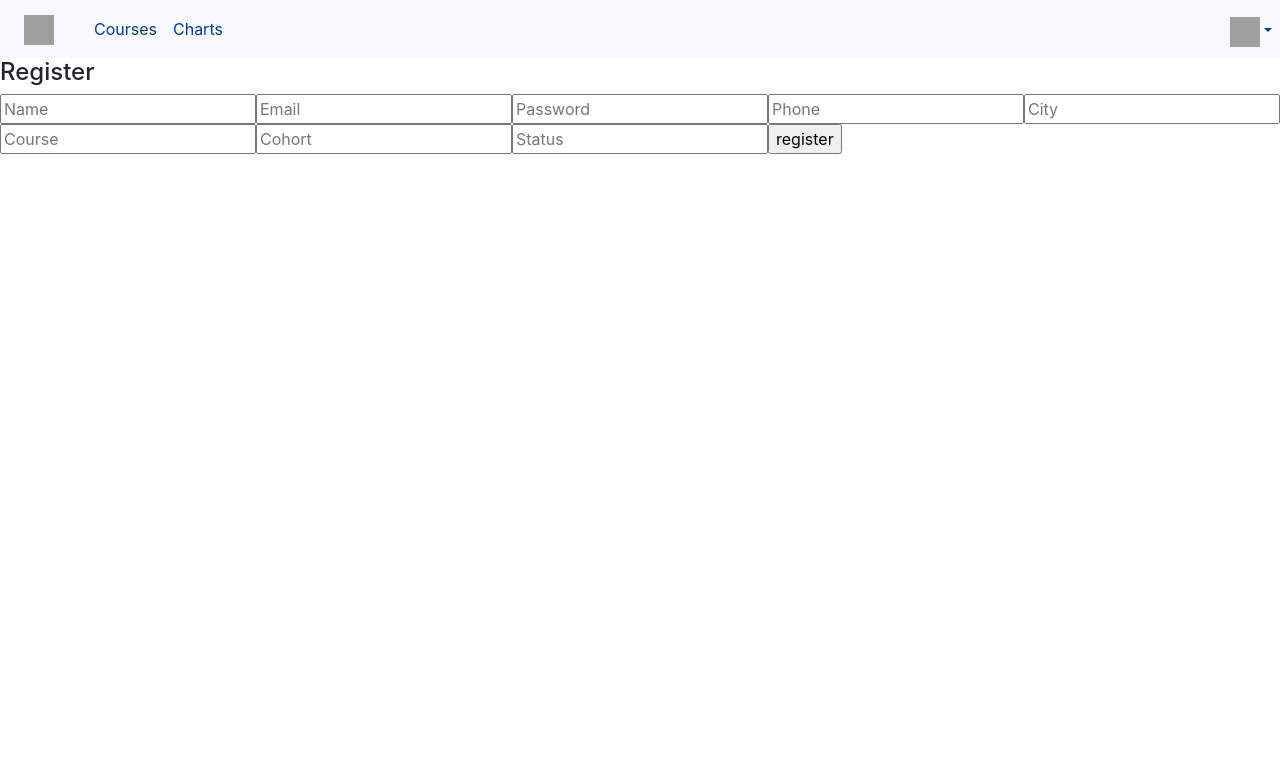
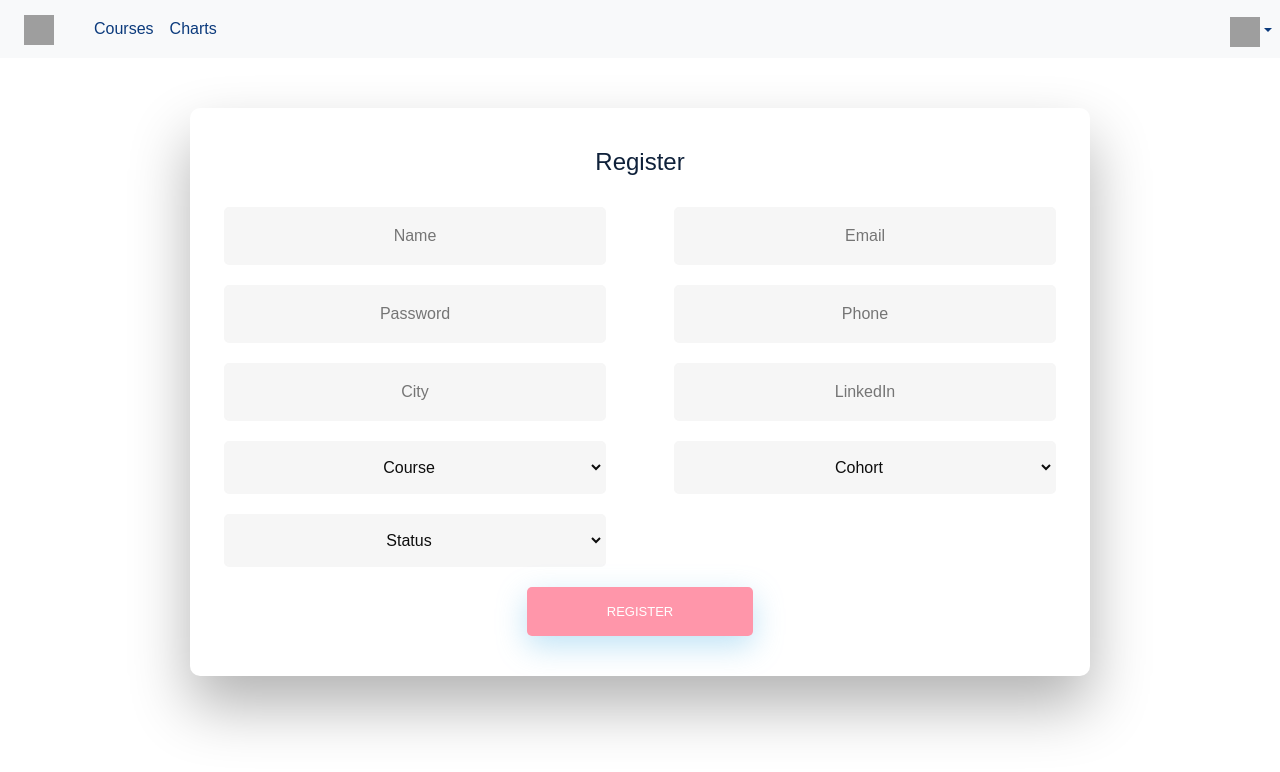
Before and after one commit to m7md389/elevation-job-manager, a React (Create React App) app: page /register in a window 1280 px wide. Shown: the top 772 px of the page. Built offline with nearby package versions, Linux system fonts and the light colour scheme; grey boxes are pictures that could not be loaded; the HTML template or start-up script is replaced by a standard one.

Commit message:
login css

```diff
--- a/src/components/Login.jsx
+++ b/src/components/Login.jsx
@@ -16,7 +16,7 @@ const Login = () => {
 
   return (
     <div className="wrapper fadeInDown ">
-      <div id="formContent">
+      <div id="formContent" className="login-content">
         <div className="title">
           <h4 className="fadeIn first">Login</h4>
         </div>
@@ -28,7 +28,7 @@ const Login = () => {
             value={input.email}
             onChange={handleChange}
             id="email"
-            className="fadeIn second"
+            className="input fadeIn second"
           />
           <input
             type="password"
@@ -36,18 +36,18 @@ const Login = () => {
             value={input.password}
             onChange={handleChange}
             id="password"
-            className="fadeIn third"
+            className="input fadeIn third"
           />
           <input
             type="submit"
             onClick={handleSubmit}
-            className="fadeIn fourth"
+            className="submit fadeIn fourth"
           />
         </div>
 
         <div id="formFooter">
           <span>Dont have account?</span>
-          <Link className="underlineHover" to="/register">
+          <Link className="custom-link underlineHover" to="/register">
             <span className="link-text">Create one</span>
           </Link>
         </div>
--- a/src/components/Register.jsx
+++ b/src/components/Register.jsx
@@ -1,6 +1,6 @@
 import React, { useState } from "react";
 import authService from "../services/authService";
-// import "../styles/login.css";
+import "../styles/login.css";
 
 const Register = () => {
   let [input, setInput] = useState({
@@ -9,10 +9,12 @@ const Register = () => {
     password: "",
     phone: "",
     city: "",
+    linkedin: "",
     course: "",
     cohort: "",
     status: ""
   });
+  let [isdropdownCourseOpened, setIsdropdownCourseOpened] = useState(false);
 
   const handleChange = (event) => {
     setInput({ ...input, [event.target.id]: event.target.value });
@@ -24,19 +26,20 @@ const Register = () => {
 
   return (
     <div className="wrapper fadeInDown">
-      <div id="formContent">
+      <div id="formContent" className="register-content">
         <div className="title">
           <h4 className="fadeIn first">Register</h4>
         </div>
 
         <div className="form">
+          <div className="inputs-container">
             <input
               type="text"
               placeholder="Name"
               value={input.name}
               onChange={handleChange}
               id="name"
-            className="fadeIn second"
+              className="input fadeIn second"
             />
             <input
               type="text"
@@ -44,7 +47,7 @@ const Register = () => {
               value={input.email}
               onChange={handleChange}
               id="email"
-            className="fadeIn third"
+              className="input fadeIn third"
             />
             <input
               type="password"
@@ -52,7 +55,7 @@ const Register = () => {
               value={input.password}
               onChange={handleChange}
               id="password"
-            className="fadeIn fourth"
+              className="input fadeIn fourth"
             />
             <input
               type="text"
@@ -60,7 +63,7 @@ const Register = () => {
               value={input.phone}
               onChange={handleChange}
               id="phone"
-            className="fadeIn fifth"
+              className="input fadeIn fifth"
             />
             <input
               type="text"
@@ -68,47 +71,61 @@ const Register = () => {
               value={input.city}
               onChange={handleChange}
               id="city"
-            className="fadeIn sixth"
+              className="input fadeIn sixth"
             />
             <input
               type="text"
-            placeholder="Course"
-            value={input.course}
+              placeholder="LinkedIn"
+              value={input.linkein}
               onChange={handleChange}
-            id="course"
-            className="fadeIn seventh"
+              id="linkein"
+              className="input fadeIn seventh"
             />
-          <input
-            type="text"
-            placeholder="Cohort"
-            value={input.cohort}
-            onChange={handleChange}
-            id="cohort"
-            className="fadeIn eighth"
-          />
-          <input
-            type="text"
-            placeholder="Status"
-            value={input.status}
-            onChange={handleChange}
-            id="status"
-            className="fadeIn ninth"
-          />
+            <select
+              className="input fadeIn ninth"
+              name="course"
+              defaultValue={"default"}
+            >
+              <option className="option" value="default" disabled>
+                Course
+              </option>
+              <option className="option" value="full-stack">
+                full-stack
+              </option>
+            </select>
+            <select
+              className="input fadeIn tenth"
+              name="cohort"
+              defaultValue={"default"}
+            >
+              <option className="option" value="default" disabled>
+                Cohort
+              </option>
+              <option className="option" value="cohort-22">
+                cohort-22
+              </option>
+            </select>
+            <select
+              className="input fadeIn eleventh"
+              name="status"
+              defaultValue={"default"}
+            >
+              <option className="option" value="default" disabled>
+                Status
+              </option>
+              <option className="option" value="stydying">
+                Studying
+              </option>
+            </select>
+          </div>
 
           <input
             type="button"
             value="register"
             onClick={handleSubmit}
-            className="fadeIn tenth"
+            className="submit fadeIn twelfth"
           />
         </div>
-
-        {/* <div id="formFooter">
-          <span>Dont have account?</span>
-          <Link className="underlineHover" to="/register">
-            Create one
-          </Link>
-        </div> */}
       </div>
     </div>
   );
--- a/src/styles/login.css
+++ b/src/styles/login.css
@@ -1,20 +1,16 @@
-BASIC html {
-  background-color: #56baed;
-}
-
 body {
   font-family: "Poppins", sans-serif;
   height: 100vh;
 }
 
-a {
+.custom-link {
   color: #92badd;
   display: inline-block;
   text-decoration: none;
   font-weight: 400;
 }
 
-h2 {
+/* h2 {
   text-align: center;
   font-size: 16px;
   font-weight: 600;
@@ -22,7 +18,7 @@ h2 {
   display: inline-block;
   margin: 40px 8px 10px 8px;
   color: #cccccc;
-}
+} */
 
 /* STRUCTURE */
 
@@ -47,12 +43,19 @@ h2 {
   padding: 30px;
   margin: 30px;
   width: 90%;
-  max-width: 450px;
   position: relative;
   padding: 0px;
   -webkit-box-shadow: 0 30px 60px 0 rgba(0, 0, 0, 0.3);
   box-shadow: 0 30px 60px 0 rgba(0, 0, 0, 0.3);
   text-align: center;
+}
+
+.login-content {
+  max-width: 450px;
+}
+
+.register-content {
+  max-width: 900px;
 }
 
 #formFooter {
@@ -70,30 +73,28 @@ h2 {
 
 /* TABS */
 
-h2.inactive {
+/* h2.inactive {
   color: #cccccc;
 }
 
 h2.active {
   color: #0d0d0d;
   border-bottom: 2px solid #5fbae9;
+} */
+
+/* FORM TYPOGRAPHY*/
+.inputs-container {
+  display: grid;
+  grid-template-columns: repeat(2, 1fr);
 }
 
-h4 {
+.title {
   width: min-content;
-  margin: 0 auto;
   color: #0f213a;
-}
-
-/* FORM TYPOGRAPHY*/
-
-.title {
   margin: 40px auto 20px auto;
 }
 
-input[type="button"],
-input[type="submit"],
-input[type="reset"] {
+.submit {
   background-color: #ff96aa;
   border: none;
   color: white;
@@ -115,15 +116,11 @@ input[type="reset"] {
   transition: all 0.3s ease-in-out;
 }
 
-input[type="button"]:hover,
-input[type="submit"]:hover,
-input[type="reset"]:hover {
+.submit:hover {
   background-color: #880e25;
 }
 
-input[type="button"]:active,
-input[type="submit"]:active,
-input[type="reset"]:active {
+.submit:active {
   -moz-transform: scale(0.95);
   -webkit-transform: scale(0.95);
   -o-transform: scale(0.95);
@@ -131,9 +128,7 @@ input[type="reset"]:active {
   transform: scale(0.95);
 }
 
-input[type="text"],
-input[type="email"],
-input[type="password"] {
+.input {
   background-color: #f6f6f6;
   border: none;
   color: #0d0d0d;
@@ -142,7 +137,7 @@ input[type="password"] {
   text-decoration: none;
   display: inline-block;
   font-size: 16px;
-  margin: 10px;
+  margin: 10px auto;
   width: 85%;
   border: 2px solid #f6f6f6;
   -webkit-transition: all 0.5s ease-in-out;
@@ -154,13 +149,17 @@ input[type="password"] {
   border-radius: 5px 5px 5px 5px;
 }
 
-input[type="text"]:focus {
+.input:focus {
   background-color: #fff;
   border-bottom: 2px solid #5fbae9;
 }
 
-input[type="text"]:placeholder {
+.input:placeholder {
   color: #cccccc;
+}
+
+.dropdown-course {
+  margin: 0 auto;
 }
 
 #formFooter > span {
@@ -276,6 +275,12 @@ input[type="text"]:placeholder {
 .fadeIn.tenth {
   animation-delay: 1.1s;
 }
+.fadeIn.eleventh {
+  animation-delay: 1.2s;
+}
+.fadeIn.twelfth {
+  animation-delay: 1.3s;
+}
 
 /* Simple CSS3 Fade-in Animation */
 .underlineHover:after {
```
Lines whose indentation alone changed are shown as unchanged.
